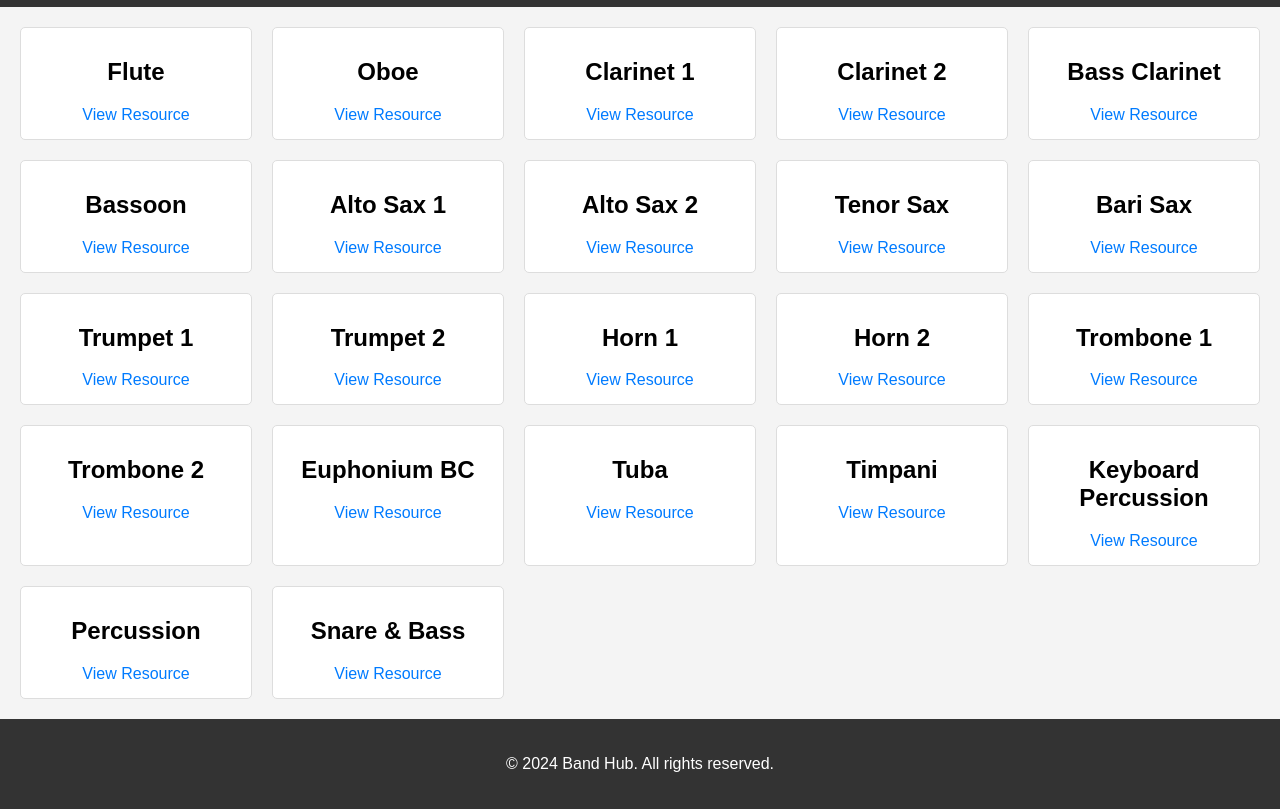
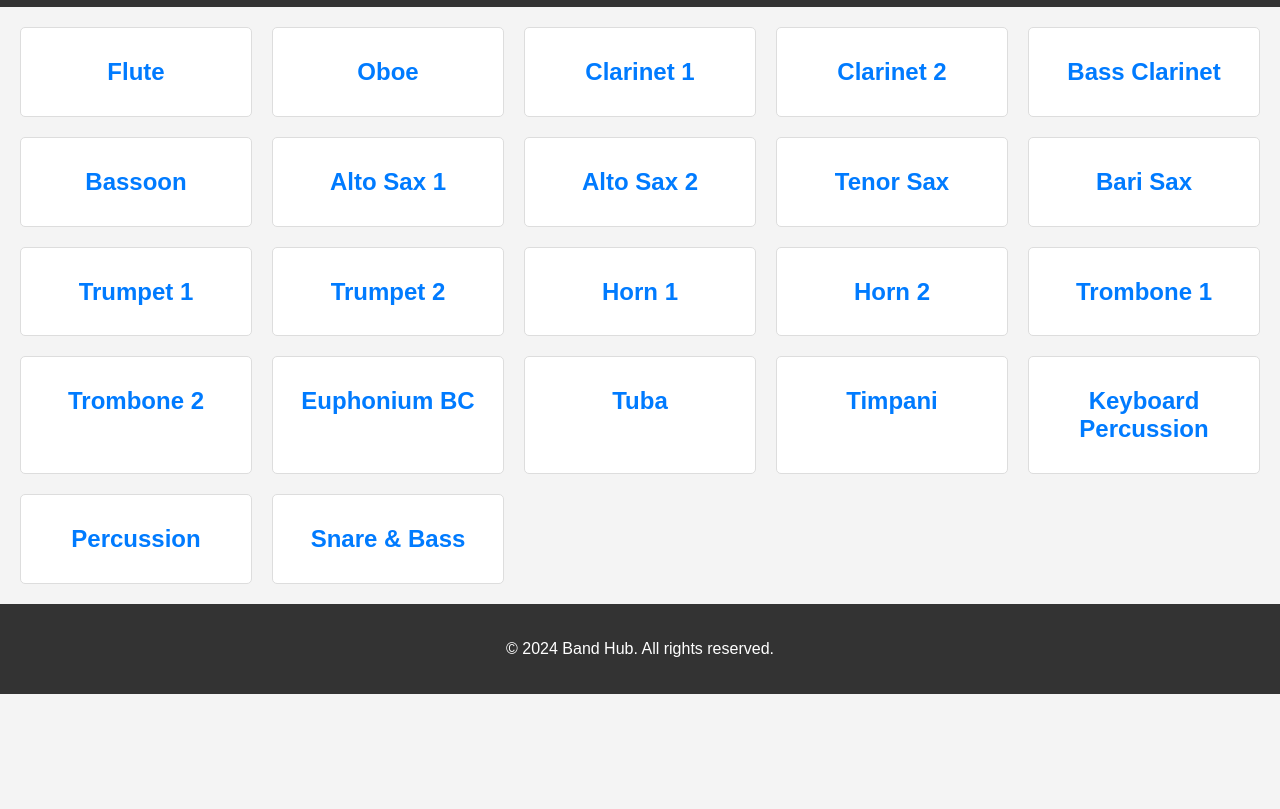
Before and after one commit to Jakehero4/band-hub, a plain HTML site: page index.html in a window 1280 px wide. Shown: the part 50-859 px from the top of the page. After the commit the page ends 800 px from the top, so only its background shows below. Drawn offline with Linux system fonts and the light colour scheme.

Commit message:
Update index.html

```diff
--- a/index.html
+++ b/index.html
@@ -12,94 +12,28 @@
     </header>
     <main>
         <section class="instrument-grid">
-            <div class="instrument">
-                <h2>Flute</h2>
-                <a href="resources/flute/01 Flute.pdf">View Resource</a>
-            </div>
-            <div class="instrument">
-                <h2>Oboe</h2>
-                <a href="resources/oboe/02 Oboe.pdf">View Resource</a>
-            </div>
-            <div class="instrument">
-                <h2>Clarinet 1</h2>
-                <a href="resources/clarinet1/03 Clarinet 1.pdf">View Resource</a>
-            </div>
-            <div class="instrument">
-                <h2>Clarinet 2</h2>
-                <a href="resources/clarinet2/04 Clarinet 2.pdf">View Resource</a>
-            </div>
-            <div class="instrument">
-                <h2>Bass Clarinet</h2>
-                <a href="resources/bass_clarinet/05 Bass Clarinet.pdf">View Resource</a>
-            </div>
-            <div class="instrument">
-                <h2>Bassoon</h2>
-                <a href="resources/bassoon/06 Bassoon.pdf">View Resource</a>
-            </div>
-            <div class="instrument">
-                <h2>Alto Sax 1</h2>
-                <a href="resources/alto_sax1/07 Alto Sax 1.pdf">View Resource</a>
-            </div>
-            <div class="instrument">
-                <h2>Alto Sax 2</h2>
-                <a href="resources/alto_sax2/08 Alto Sax 2.pdf">View Resource</a>
-            </div>
-            <div class="instrument">
-                <h2>Tenor Sax</h2>
-                <a href="resources/tenor_sax/09 Tenor Sax.pdf">View Resource</a>
-            </div>
-            <div class="instrument">
-                <h2>Bari Sax</h2>
-                <a href="resources/bari_sax/10 Bari Sax.pdf">View Resource</a>
-            </div>
-            <div class="instrument">
-                <h2>Trumpet 1</h2>
-                <a href="resources/trumpet1/11 Trumpet 1.pdf">View Resource</a>
-            </div>
-            <div class="instrument">
-                <h2>Trumpet 2</h2>
-                <a href="resources/trumpet2/12 Trumpet 2.pdf">View Resource</a>
-            </div>
-            <div class="instrument">
-                <h2>Horn 1</h2>
-                <a href="resources/horn1/13 Horn 1.pdf">View Resource</a>
-            </div>
-            <div class="instrument">
-                <h2>Horn 2</h2>
-                <a href="resources/horn2/14 Horn 2.pdf">View Resource</a>
-            </div>
-            <div class="instrument">
-                <h2>Trombone 1</h2>
-                <a href="resources/trombone1/15 Trombone 1.pdf">View Resource</a>
-            </div>
-            <div class="instrument">
-                <h2>Trombone 2</h2>
-                <a href="resources/trombone2/16 Trombone 2.pdf">View Resource</a>
-            </div>
-            <div class="instrument">
-                <h2>Euphonium BC</h2>
-                <a href="resources/euphonium_bc/17 Euphonium BC.pdf">View Resource</a>
-            </div>
-            <div class="instrument">
-                <h2>Tuba</h2>
-                <a href="resources/tuba/18 Tuba.pdf">View Resource</a>
-            </div>
-            <div class="instrument">
-                <h2>Timpani</h2>
-                <a href="resources/timpani/19 Timpani.pdf">View Resource</a>
-            </div>
-            <div class="instrument">
-                <h2>Keyboard Percussion</h2>
-                <a href="resources/keyboard_percussion/20 Keyboard Percussion.pdf">View Resource</a>
-            </div>
-            <div class="instrument">
-                <h2>Percussion</h2>
-                <a href="resources/percussion/21 Percussion.pdf">View Resource</a>
-            </div>
-            <div class="instrument">
-                <h2>Snare & Bass</h2>
-                <a href="resources/snare_bass/22 Snare & Bass.pdf">View Resource</a>
-            </div>
+            <div class="instrument"><h2><a href="resources/instrument.html?instrument=flute">Flute</a></h2></div>
+            <div class="instrument"><h2><a href="resources/instrument.html?instrument=oboe">Oboe</a></h2></div>
+            <div class="instrument"><h2><a href="resources/instrument.html?instrument=clarinet1">Clarinet 1</a></h2></div>
+            <div class="instrument"><h2><a href="resources/instrument.html?instrument=clarinet2">Clarinet 2</a></h2></div>
+            <div class="instrument"><h2><a href="resources/instrument.html?instrument=bass_clarinet">Bass Clarinet</a></h2></div>
+            <div class="instrument"><h2><a href="resources/instrument.html?instrument=bassoon">Bassoon</a></h2></div>
+            <div class="instrument"><h2><a href="resources/instrument.html?instrument=alto_sax1">Alto Sax 1</a></h2></div>
+            <div class="instrument"><h2><a href="resources/instrument.html?instrument=alto_sax2">Alto Sax 2</a></h2></div>
+            <div class="instrument"><h2><a href="resources/instrument.html?instrument=tenor_sax">Tenor Sax</a></h2></div>
+            <div class="instrument"><h2><a href="resources/instrument.html?instrument=bari_sax">Bari Sax</a></h2></div>
+            <div class="instrument"><h2><a href="resources/instrument.html?instrument=trumpet1">Trumpet 1</a></h2></div>
+            <div class="instrument"><h2><a href="resources/instrument.html?instrument=trumpet2">Trumpet 2</a></h2></div>
+            <div class="instrument"><h2><a href="resources/instrument.html?instrument=horn1">Horn 1</a></h2></div>
+            <div class="instrument"><h2><a href="resources/instrument.html?instrument=horn2">Horn 2</a></h2></div>
+            <div class="instrument"><h2><a href="resources/instrument.html?instrument=trombone1">Trombone 1</a></h2></div>
+            <div class="instrument"><h2><a href="resources/instrument.html?instrument=trombone2">Trombone 2</a></h2></div>
+            <div class="instrument"><h2><a href="resources/instrument.html?instrument=euphonium_bc">Euphonium BC</a></h2></div>
+            <div class="instrument"><h2><a href="resources/instrument.html?instrument=tuba">Tuba</a></h2></div>
+            <div class="instrument"><h2><a href="resources/instrument.html?instrument=timpani">Timpani</a></h2></div>
+            <div class="instrument"><h2><a href="resources/instrument.html?instrument=keyboard_percussion">Keyboard Percussion</a></h2></div>
+            <div class="instrument"><h2><a href="resources/instrument.html?instrument=percussion">Percussion</a></h2></div>
+            <div class="instrument"><h2><a href="resources/instrument.html?instrument=snare_bass">Snare & Bass</a></h2></div>
         </section>
     </main>
     <footer>
```
